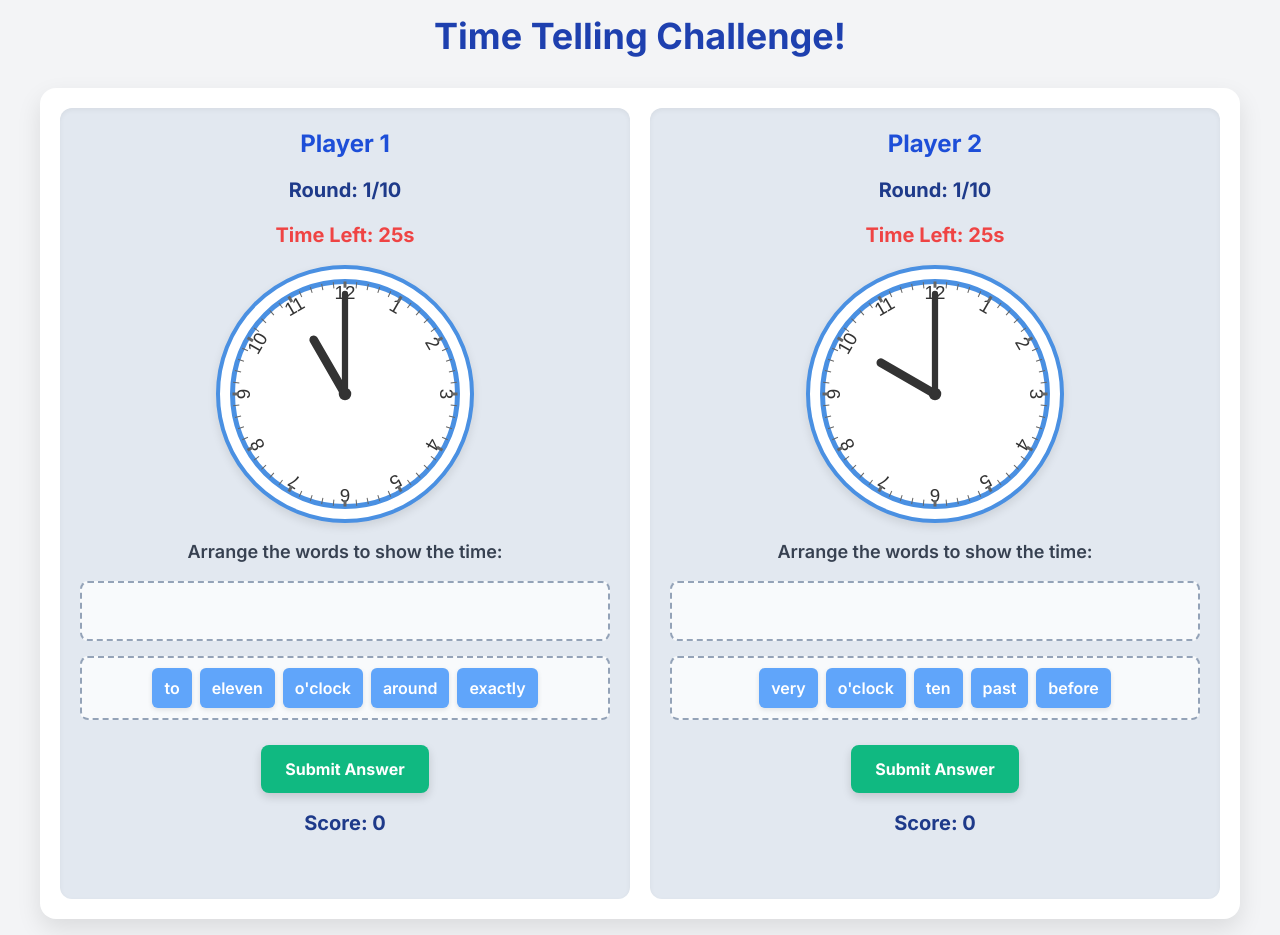
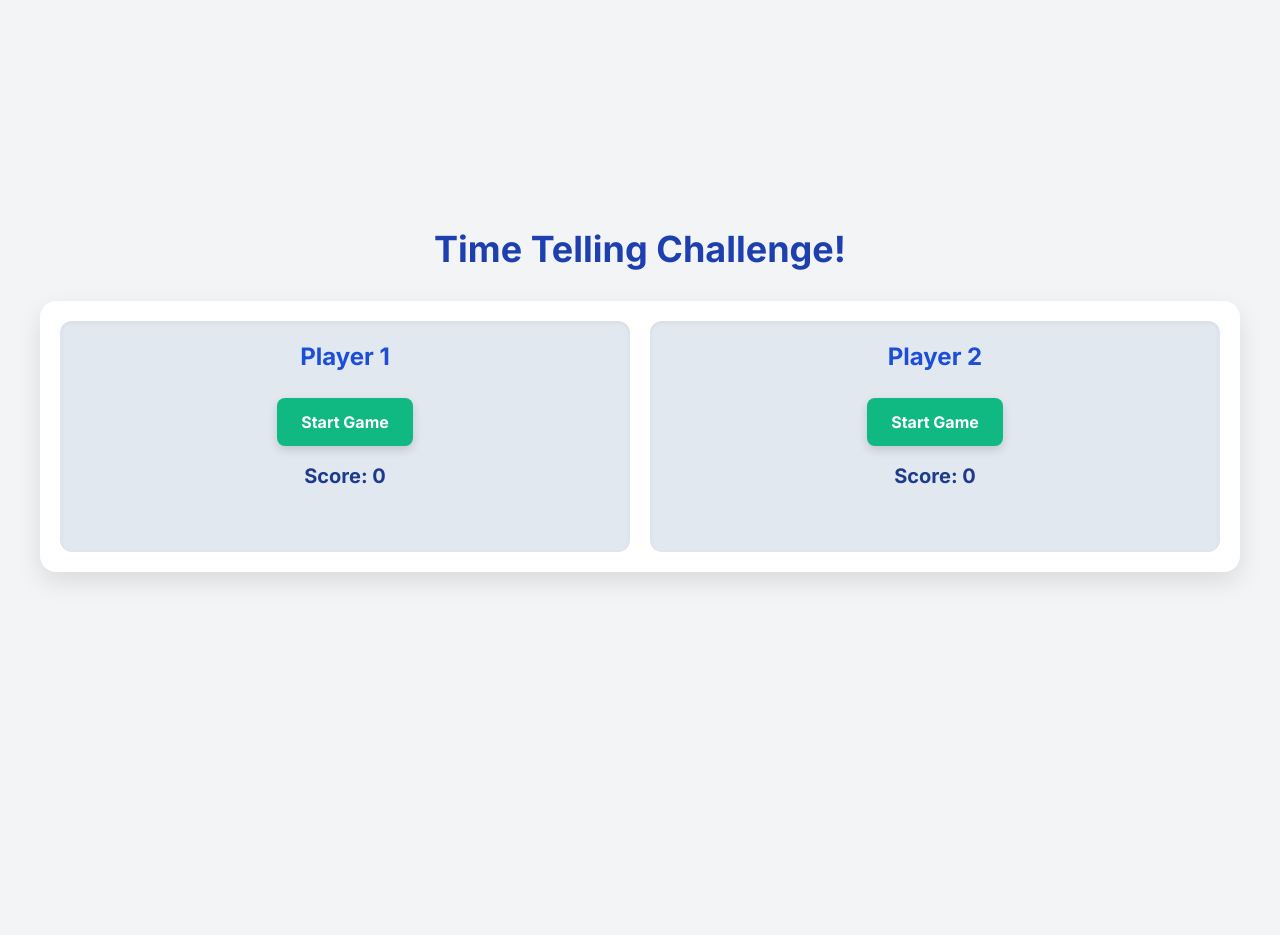
Before and after one commit to cyr27/timetelling, a plain HTML site: page index.html in a window 1280 px wide. After the commit the page ends 800 px from the top, so only its background shows below. Drawn offline with nearby package versions, Linux system fonts and the light colour scheme.

Commit message:
Update index.html

```diff
--- a/index.html
+++ b/index.html
@@ -145,6 +145,10 @@
         .game-over-message.visible {
             display: block;
         }
+        /* Styles for elements that are hidden before game start */
+        .initial-hidden {
+            display: none;
+        }
     </style>
 </head>
 <body class="flex flex-col items-center justify-center min-h-screen bg-gray-100 p-4">
@@ -155,13 +159,14 @@
         <!-- Player 1 Section -->
         <div id="player1" class="player-section">
             <h2 class="text-2xl font-bold text-blue-700">Player 1</h2>
-            <p class="round-display">Round: <span id="roundDisplay1">1</span>/10</p>
-            <p class="timer-display">Time Left: <span id="timerDisplay1">30</span>s</p>
-            <canvas id="clockCanvas1" class="clock-canvas" width="250" height="250"></canvas>
-            <p class="text-lg font-semibold text-gray-700">Arrange the words to show the time:</p>
-            <div id="dropZone1" class="drop-zone w-full"></div>
-            <div id="wordBank1" class="word-bank w-full"></div>
-            <button id="submitButton1" class="game-button">Submit Answer</button>
+            <p class="round-display initial-hidden">Round: <span id="roundDisplay1">1</span>/10</p>
+            <p class="timer-display initial-hidden">Time Left: <span id="timerDisplay1">30</span>s</p>
+            <canvas id="clockCanvas1" class="clock-canvas initial-hidden" width="250" height="250"></canvas>
+            <p class="text-lg font-semibold text-gray-700 initial-hidden">Arrange the words to show the time:</p>
+            <div id="dropZone1" class="drop-zone w-full initial-hidden"></div>
+            <div id="wordBank1" class="word-bank w-full initial-hidden"></div>
+            <button id="startButton1" class="game-button">Start Game</button>
+            <button id="submitButton1" class="game-button initial-hidden">Submit Answer</button>
             <button id="nextRoundButton1" class="game-button hidden">Next Round</button>
             <p class="score">Score: <span id="score1">0</span></p>
             <div id="feedback1" class="feedback-message"></div>
@@ -171,13 +176,14 @@
         <!-- Player 2 Section -->
         <div id="player2" class="player-section">
             <h2 class="text-2xl font-bold text-blue-700">Player 2</h2>
-            <p class="round-display">Round: <span id="roundDisplay2">1</span>/10</p>
-            <p class="timer-display">Time Left: <span id="timerDisplay2">30</span>s</p>
-            <canvas id="clockCanvas2" class="clock-canvas" width="250" height="250"></canvas>
-            <p class="text-lg font-semibold text-gray-700">Arrange the words to show the time:</p>
-            <div id="dropZone2" class="drop-zone w-full"></div>
-            <div id="wordBank2" class="word-bank w-full"></div>
-            <button id="submitButton2" class="game-button">Submit Answer</button>
+            <p class="round-display initial-hidden">Round: <span id="roundDisplay2">1</span>/10</p>
+            <p class="timer-display initial-hidden">Time Left: <span id="timerDisplay2">30</span>s</p>
+            <canvas id="clockCanvas2" class="clock-canvas initial-hidden" width="250" height="250"></canvas>
+            <p class="text-lg font-semibold text-gray-700 initial-hidden">Arrange the words to show the time:</p>
+            <div id="dropZone2" class="drop-zone w-full initial-hidden"></div>
+            <div id="wordBank2" class="word-bank w-full initial-hidden"></div>
+            <button id="startButton2" class="game-button">Start Game</button>
+            <button id="submitButton2" class="game-button initial-hidden">Submit Answer</button>
             <button id="nextRoundButton2" class="game-button hidden">Next Round</button>
             <p class="score">Score: <span id="score2">0</span></p>
             <div id="feedback2" class="feedback-message"></div>
@@ -451,7 +457,13 @@
             document.getElementById(`gameOverMessage${playerIndex + 1}`).classList.remove('visible');
             document.getElementById(`player${playerIndex + 1}`).style.opacity = 1; // Ensure player section is visible
 
+            // Hide game elements initially
+            toggleGameElementsVisibility(playerIndex, false);
+
             // Set up button listeners
+            document.getElementById(`startButton${playerIndex + 1}`).addEventListener('click', () => {
+                startGame(playerIndex);
+            });
             document.getElementById(`submitButton${playerIndex + 1}`).addEventListener('click', () => {
                 if (!gameEnded[playerIndex]) {
                     checkAnswer(playerIndex, false);
@@ -465,7 +477,35 @@
                 }
             });
 
-            nextQuestion(playerIndex); // Start the first question
+            // Draw a blank clock initially
+            drawClock(`clockCanvas${playerIndex + 1}`, 12, 0);
+        }
+
+        /**
+         * Toggles the visibility of game elements for a player.
+         * @param {number} playerIndex The index of the player (0 or 1).
+         * @param {boolean} show True to show, false to hide.
+         */
+        function toggleGameElementsVisibility(playerIndex, show) {
+            const playerSection = document.getElementById(`player${playerIndex + 1}`);
+            const elementsToToggle = playerSection.querySelectorAll('.initial-hidden');
+            elementsToToggle.forEach(el => {
+                if (show) {
+                    el.classList.remove('initial-hidden');
+                } else {
+                    el.classList.add('initial-hidden');
+                }
+            });
+        }
+
+        /**
+         * Starts the game for a specific player.
+         * @param {number} playerIndex The index of the player (0 or 1).
+         */
+        function startGame(playerIndex) {
+            document.getElementById(`startButton${playerIndex + 1}`).classList.add('hidden');
+            toggleGameElementsVisibility(playerIndex, true); // Show game elements
+            nextQuestion(playerIndex);
         }
 
         /**
@@ -546,8 +586,10 @@
             document.getElementById(`timerDisplay${playerIndex + 1}`).textContent = '0'; // Reset timer display
             document.getElementById(`feedback${playerIndex + 1}`).style.opacity = 0; // Hide feedback
 
-            // Optionally, make the section look "finished"
-            document.getElementById(`player${playerIndex + 1}`).style.opacity = 0.7; // Dim the section
+            // Hide all game-specific elements and show only score/game over message
+            toggleGameElementsVisibility(playerIndex, false);
+            document.getElementById(`startButton${playerIndex + 1}`).classList.remove('hidden'); // Show start button again for replay
+            document.getElementById(`startButton${playerIndex + 1}`).textContent = 'Play Again'; // Change text for replay
         }
 
         // Initialize both players when the window loads
```
